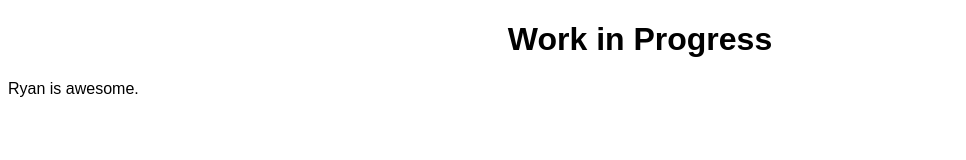
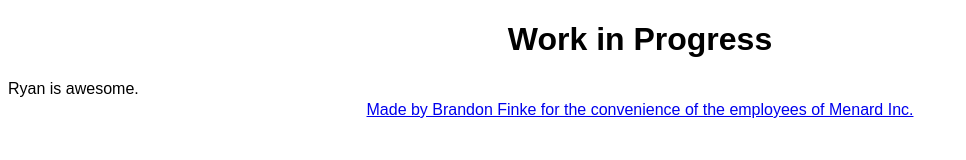
Before and after one commit to Diverta7/menard, a plain HTML site: page index.html in a window 1280 px wide. Shown: the whole page, without its empty margins (0-966 px from the left). Drawn offline with Linux system fonts and the light colour scheme.

Commit message:
Update index.html

```diff
--- a/index.html
+++ b/index.html
@@ -20,5 +20,5 @@
    <center><h1>Work in Progress</h1></center>
    Ryan is awesome.
 </body>
-<footer>Made by Brandon Finke for the convenience of the employees of Menard Inc.</footer>
+<footer><a href="https://docs.google.com/spreadsheets/d/103o5TFqjA8pmEr3g_sJWRNzc50mYBb0YnVFqRQ1ks7w/edit?usp=sharing">Made by Brandon Finke for the convenience of the employees of Menard Inc.</a></footer>
 </html>
```
